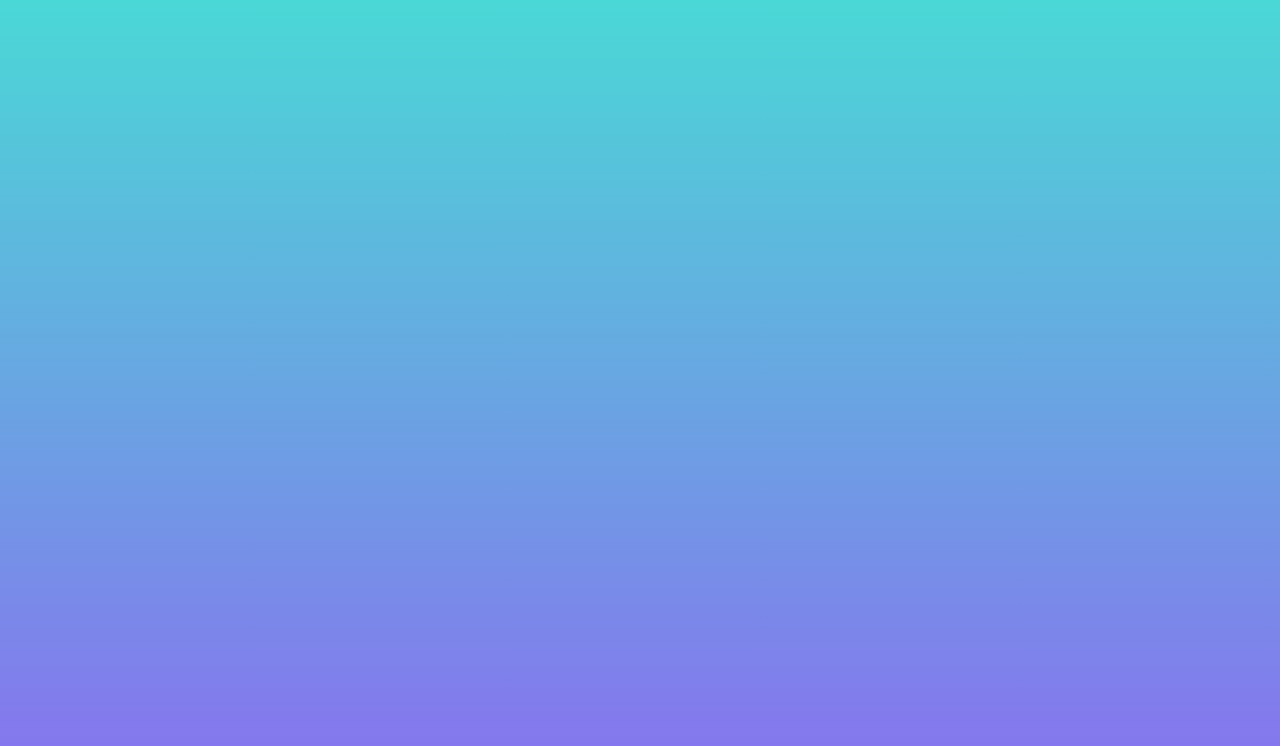
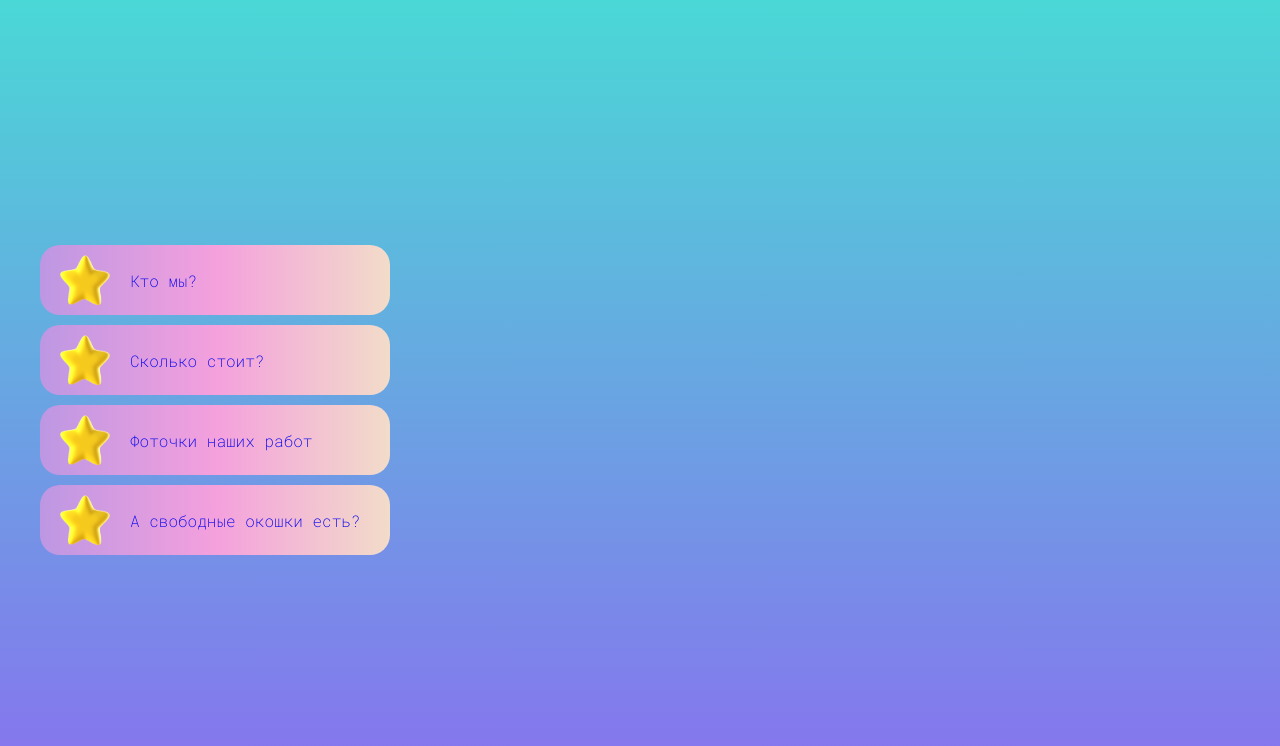
Before and after one commit to mariyaGorobec/manicure-salon, a React (Create React App) app: page /aboutUs in a window 1280 px wide. Shown: the top 746 px of the page. Built offline with nearby package versions, Linux system fonts and the light colour scheme.

Commit message:
Меню, как отдельный компонент

```diff
--- /dev/null
+++ b/src/components/Menu/Menu.jsx
@@ -0,0 +1,42 @@
+import { Link } from "react-router-dom";
+import styles from "./Menu.module.scss";
+
+function Menu() {
+  let menuItem = [
+    {
+      describe: "Кто мы?",
+      link: "/aboutUs",
+      className: "aboutUs",
+    },
+    {
+      describe: "Сколько стоит?",
+      link: "/price",
+      className: "price",
+    },
+    {
+      describe: "Фоточки наших работ",
+      link: "/photos",
+      className: "photos",
+    },
+    {
+      describe: "А свободные окошки есть?",
+      link: "/enroll",
+      className: "enroll",
+    },
+  ];
+  return (
+    <div className={styles.menu}>
+      <ul>
+        {menuItem.map((item) => (
+          <li className={item.className}>
+            <Link to={item.link}>
+              <img src="/img/star.png" alt="star" width={50} height={50}></img>
+              <span>{item.describe}</span>
+            </Link>
+          </li>
+        ))}
+      </ul>
+    </div>
+  );
+}
+export default Menu;
--- /dev/null
+++ b/src/components/Menu/Menu.module.scss
@@ -0,0 +1,44 @@
+.menu {
+    margin-right: 100px;
+
+    li {
+      text-align: center;
+      transition: background-color 0.1s ease-in-out;
+
+      &:hover {
+        background: lighten($color: #a45ce4, $amount: 5%);
+      }
+
+      &:active {
+        background: darken($color: #a45ce4, $amount: 5%);
+      }
+
+      color: #283b63;
+      font-weight: 280;
+      border-radius: 20px;
+      margin-bottom: 10px;
+      background: linear-gradient(to left, #f2dcc9, #f4a0dd, #bd97e3) no-repeat;
+
+      img {
+        margin-right: 20px;
+        margin-bottom: 10px;
+        margin-top: 10px;
+        margin-left: 20px;
+      }
+
+
+      cursor: pointer;
+      list-style-type: none;
+      width: 350px;
+    }
+  }
+  a {
+  &:active {
+    color: #214464;
+  }
+
+  text-decoration: none;
+  display: flex;
+  align-items: center;
+
+}
--- a/src/pages/AboutUs/AboutUs.jsx
+++ b/src/pages/AboutUs/AboutUs.jsx
@@ -1,9 +1,12 @@
+import Menu from "../../components/Menu/Menu";
 import style from "./AboutUs.module.scss"
 
 function AboutUs(){
     document.body.style.backgroundImage="linear-gradient(#4ad8d6, #8970ef)";
     return (
-        <></>
+        <div className={style.conteiner}>
+            <Menu></Menu>
+        </div>
     );
 }
 
--- a/src/pages/Home/Home.jsx
+++ b/src/pages/Home/Home.jsx
@@ -1,32 +1,10 @@
+import Menu from "../../components/Menu/Menu";
 import style from "./Home.module.scss";
-import { Link } from "react-router-dom";
 
 function Home() {
-  document.body.style.backgroundImage="linear-gradient(#f0e8c2, #fe8bf1)";
+  document.body.style.backgroundImage = "linear-gradient(#f0e8c2, #fe8bf1)";
 
   let arr = [];
-  let menuItem = [
-    {
-      describe: "Кто мы?",
-      link: "/aboutUs",
-      className: "aboutUs"
-    },
-    {
-      describe: "Сколько стоит?",
-      link: "/price",
-      className: "price"
-    },
-    {
-      describe: "Фоточки наших работ",
-      link: "/photos",
-      className: "photos"
-    },
-    {
-      describe: "А свободные окошки есть?",
-      link: "/enroll",
-     className:"enroll"
-    },
-  ];
   for (let i = 0; i < 100; i++) {
     arr.push(1);
   }
@@ -105,25 +83,9 @@ function Home() {
           height={250}
           src="/img/bear.png"
         ></img>
-        <div className={style.menu}>
-          <ul>
-            {menuItem.map((item) => (
-              <li className={item.className}>
-                <Link to={item.link}>
-                  <img
-                    src="/img/star.png"
-                    alt="star"
-                    width={50}
-                    height={50}
-                  ></img>
-                  <span>{item.describe}</span>
-                </Link>
-              </li>
-            ))}
-          </ul>
-        </div>
+        <Menu></Menu>
       </div>
-      </>
+    </>
   );
 }
 export default Home;
--- a/src/pages/Home/Home.module.scss
+++ b/src/pages/Home/Home.module.scss
@@ -1,17 +1,5 @@
 @import url('https://fonts.googleapis.com/css2?family=Roboto+Mono:ital,wght@0,100;0,200;0,300;0,400;0,500;0,600;0,700;1,100;1,200;1,300;1,400;1,500;1,600;1,700&display=swap');
 
-
-
-a {
-  &:active {
-    color: #214464;
-  }
-
-  text-decoration: none;
-  display: flex;
-  align-items: center;
-
-}
 
 img,
 li {
@@ -166,41 +154,6 @@ li {
   }
 }
 
-.menu {
-  margin-right: 100px;
-
-  li {
-    text-align: center;
-    transition: background-color 0.1s ease-in-out;
-
-    &:hover {
-      background: lighten($color: #a45ce4, $amount: 5%);
-    }
-
-    &:active {
-      background: darken($color: #a45ce4, $amount: 5%);
-    }
-
-    color: #283b63;
-    font-weight: 280;
-    border-radius: 20px;
-    margin-bottom: 10px;
-    background: linear-gradient(to left, #f2dcc9, #f4a0dd, #bd97e3) no-repeat;
-
-    img {
-      margin-right: 20px;
-      margin-bottom: 10px;
-      margin-top: 10px;
-      margin-left: 20px;
-    }
-
-
-    cursor: pointer;
-    list-style-type: none;
-    width: 350px;
-  }
-}
-
 .bearAndMenu {
   display: flex;
   flex-direction: column;
```
